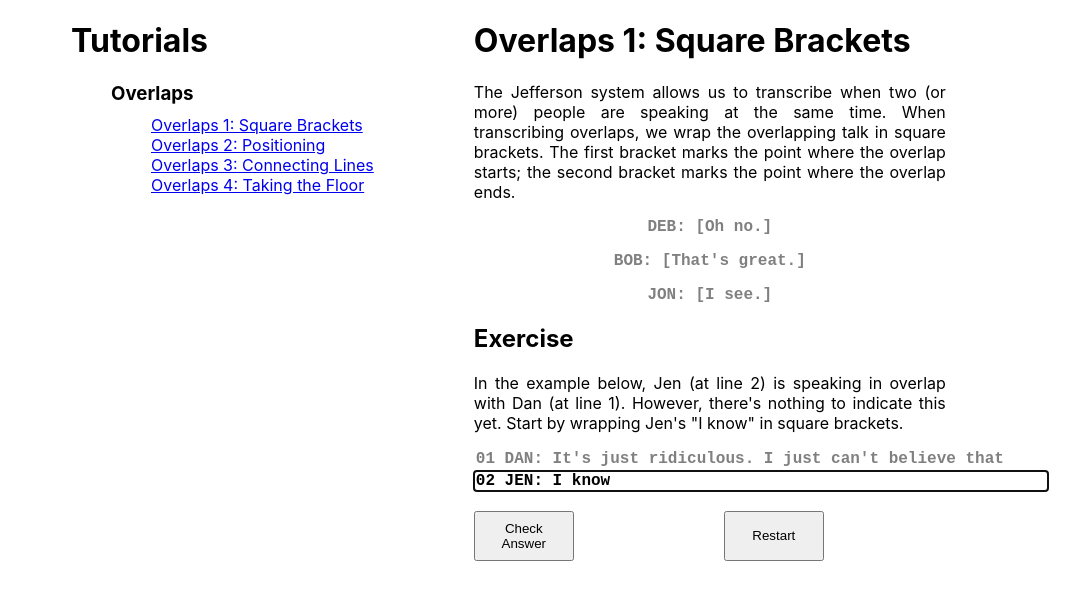
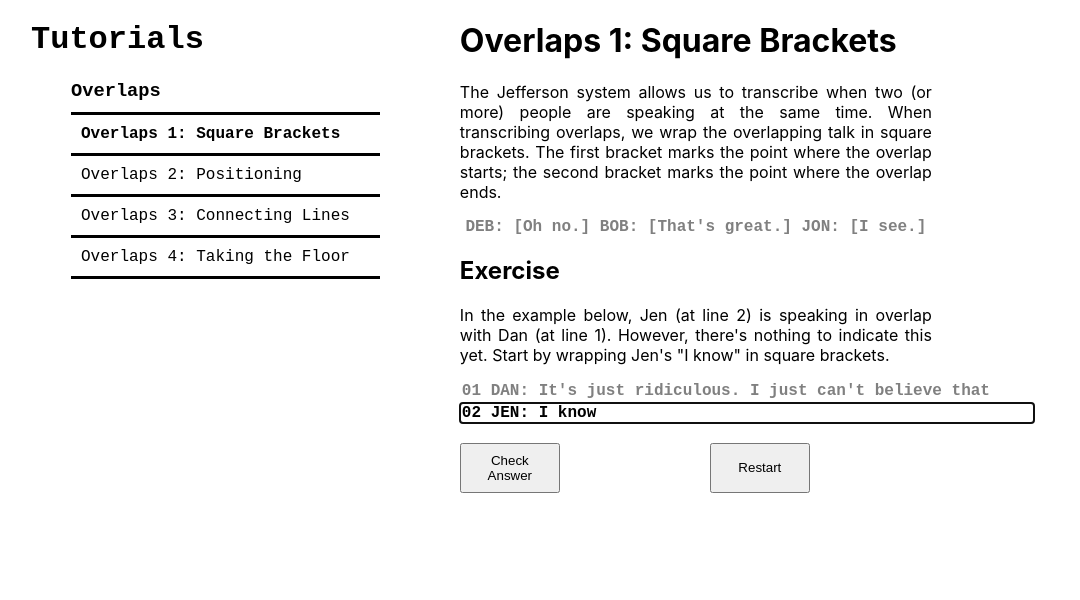
Before and after one commit to joseph-ford10/tutorial, a React (Create React App) app: page /overlap1 in a window 1280 px wide. Shown: the top 600 px of the page, without its empty margins (69-1149 px from the left). Built offline with nearby package versions, Linux system fonts and the light colour scheme.

Commit message:
Add current page indicator to navlist

```diff
--- a/src/App.js
+++ b/src/App.js
@@ -1,23 +1,31 @@
+import Overlap from './Overlap'
 import Overlap1 from './Overlap1'
 import Overlap2 from './Overlap2'
 import Overlap3 from './Overlap3'
 import Overlap4 from './Overlap4'
 import TestComponent from './TestComponent'
+import { useState } from 'react'
 
 import { BrowserRouter, Routes, Route } from 'react-router-dom'
 
 function App() {
+  const [complete1, setComplete1] = useState(false)
+  const [complete2, setComplete2] = useState(false)
+  const [complete3, setComplete3] = useState(false)
+  const [complete4, setComplete4] = useState(false)
+
   return (
     <div className="App">
+      <div className="wrapper">
         <BrowserRouter>
           <Routes>
             <Route path="overlap1" element={<Overlap1 />} />
             <Route path="overlap2" element={<Overlap2 />} />
             <Route path="overlap3" element={<Overlap3 />} />
             <Route path="overlap4" element={<Overlap4 />} />
-          <Route path="test" element={<TestComponent />} />
           </Routes>
         </BrowserRouter>
+      </div>
     </div>
   )
 }
--- /dev/null
+++ b/src/Circle.js
@@ -0,0 +1,7 @@
+import React from 'react'
+
+const Circle = () => {
+  return <div className="circle"></div>
+}
+
+export default Circle
--- a/src/Data.js
+++ b/src/Data.js
@@ -16,6 +16,7 @@ const overlap1Data = {
   correctAnswer: `[I know]`,
   correctAnswerFull: `02 JEN: [I know]`,
   editLine: 1,
+  complete: false,
 }
 
 const overlap2Data = {
@@ -36,6 +37,7 @@ const overlap2Data = {
   ],
   correctAnswerFull: `02 JEN:                       [I know]`,
   editLine: 1,
+  complete: false,
 }
 
 const overlap3Data = {
@@ -58,6 +60,7 @@ const overlap3Data = {
   ],
   correctAnswerFull: `03 DAN: =they would close the arcade down.`,
   editLine: 2,
+  complete: false,
 }
 
 const overlap4Data = {
@@ -81,6 +84,7 @@ const overlap4Data = {
   ],
   correctAnswerFull: `04 JEN:                   [   I agr]ee. It's terrible.`,
   editLine: 3,
+  complete: false,
 }
 
 export { overlap1Data }
--- a/src/Layout.js
+++ b/src/Layout.js
@@ -31,8 +31,6 @@ const Layout = ({
 
   return (
     <>
-      <div className="wrapper">
-        <NavList />
       <main>
         <h1>{title}</h1>
         <p>{explanation}</p>
@@ -57,7 +55,6 @@ const Layout = ({
         {complete === true ? <CompletedText howComplete={howComplete} /> : ''}
         {complete === true ? <NextPageButton nextPage={nextPage} /> : ''}
       </main>
-      </div>
       {/* <Footer /> */}
     </>
   )
--- a/src/NavList.js
+++ b/src/NavList.js
@@ -4,25 +4,36 @@ import { BrowserRouter, Routes, Route } from 'react-router-dom'
 
 import { Link } from 'react-router-dom'
 
-const NavList = () => {
+import Circle from './Circle'
+
+const NavList = ({ unitNum }) => {
+  const titles = [
+    'Overlaps 1: Square Brackets',
+    'Overlaps 2: Positioning',
+    'Overlaps 3: Connecting Lines',
+    'Overlaps 4: Taking the Floor',
+  ]
+
   return (
-    <ul>
+    <ul className="navList">
       <li className="mainList">
         <h1 className="listMainHead">Tutorials</h1>
         <ul>
           <h3 className="listSubHead">Overlaps</h3>
-          <ul>
-            <Link to="/overlap1">Overlaps 1: Square Brackets</Link>
-          </ul>
-          <ul>
-            <Link to="/overlap2">Overlaps 2: Positioning</Link>
-          </ul>
-          <ul>
-            <Link to="/overlap3">Overlaps 3: Connecting Lines</Link>
-          </ul>
-          <ul>
-            <Link to="/overlap4">Overlaps 4: Taking the Floor</Link>
-          </ul>
+          {titles.map((item, index) => (
+            <Link
+              to={`/overlap${index + 1}`}
+              style={{ fontWeight: index + 1 === unitNum ? 'bold' : '' }}
+            >
+              <li
+                className={`overlap${index + 1}List navListItem ${
+                  index === 0 ? 'topItem' : ''
+                }`}
+              >
+                {item}
+              </li>
+            </Link>
+          ))}
         </ul>
       </li>
     </ul>
--- /dev/null
+++ b/src/Overlap.js
@@ -0,0 +1,18 @@
+import React, { useState } from 'react'
+import NavList from './NavList'
+import Overlap1 from './Overlap1'
+import Overlap2 from './Overlap2'
+import Overlap3 from './Overlap3'
+import Overlap4 from './Overlap4'
+import { BrowserRouter, Routes, Route } from 'react-router-dom'
+
+const Overlap = () => {
+  const [complete1, setComplete1] = useState(false)
+  const [complete2, setComplete2] = useState(false)
+  const [complete3, setComplete3] = useState(false)
+  const [complete4, setComplete4] = useState(false)
+
+  return <div className="wrapper"></div>
+}
+
+export default Overlap
--- a/src/Overlap1.js
+++ b/src/Overlap1.js
@@ -1,18 +1,22 @@
 import React, { useEffect, useState } from 'react'
 import Layout from './Layout'
 import { overlap1Data as o1Data } from './Data'
+import NavList from './NavList'
 
 const Overlap1 = () => {
   const [complete1, setComplete1] = useState(false)
 
   const examples = (
     <div className="examples1">
-      <p>{o1Data.examples[0]}</p> <p>{o1Data.examples[1]}</p>{' '}
-      <p>{o1Data.examples[2]}</p>
+      <p>
+        {o1Data.examples[0]} {o1Data.examples[1]} {o1Data.examples[2]}{' '}
+      </p>
     </div>
   )
 
   return (
+    <>
+      <NavList unitNum={1} />
       <Layout
         title={o1Data.title}
         explanation={o1Data.explanation}
@@ -27,6 +31,7 @@ const Overlap1 = () => {
         setComplete={setComplete1}
         unitNum="1"
       />
+    </>
   )
 }
 
--- a/src/Overlap2.js
+++ b/src/Overlap2.js
@@ -1,6 +1,7 @@
 import React, { useState } from 'react'
 import Layout from './Layout'
 import { overlap2Data as o2Data } from './Data'
+import NavList from './NavList'
 
 const Overlap2 = () => {
   const [complete2, setComplete2] = useState(false)
@@ -13,6 +14,8 @@ const Overlap2 = () => {
   )
 
   return (
+    <>
+      <NavList unitNum={2} />
       <Layout
         title={o2Data.title}
         explanation={o2Data.explanation}
@@ -27,6 +30,7 @@ const Overlap2 = () => {
         setComplete={setComplete2}
         unitNum="2"
       />
+    </>
   )
 }
 
--- a/src/Overlap3.js
+++ b/src/Overlap3.js
@@ -1,6 +1,7 @@
 import React, { useState } from 'react'
 import { overlap3Data as o3Data } from './Data'
 import Layout from './Layout'
+import NavList from './NavList'
 
 const Overlap3 = () => {
   const [complete3, setComplete3] = useState(false)
@@ -14,6 +15,8 @@ const Overlap3 = () => {
   )
 
   return (
+    <>
+      <NavList unitNum={3} />
       <Layout
         title={o3Data.title}
         explanation={o3Data.explanation}
@@ -27,6 +30,7 @@ const Overlap3 = () => {
         setComplete={setComplete3}
         unitNum="3"
       />
+    </>
   )
 }
 
--- a/src/Overlap4.js
+++ b/src/Overlap4.js
@@ -1,6 +1,7 @@
 import React, { useState } from 'react'
 import { overlap4Data as o4Data } from './Data'
 import Layout from './Layout'
+import NavList from './NavList'
 
 const Overlap4 = () => {
   const [complete4, setComplete4] = useState(false)
@@ -14,6 +15,8 @@ const Overlap4 = () => {
   )
 
   return (
+    <>
+      <NavList unitNum={4} />
       <Layout
         title={o4Data.title}
         explanation={o4Data.explanation}
@@ -27,6 +30,7 @@ const Overlap4 = () => {
         setComplete={setComplete4}
         unitNum="4"
       />
+    </>
   )
 }
 
--- a/src/index.css
+++ b/src/index.css
@@ -141,6 +141,7 @@ main {
 .listMainHead {
   list-style-type: none;
   list-style-type: none;
+  font-family: 'Courier New', Courier, monospace
 }
 
 .topNavbar {
@@ -195,3 +196,44 @@ li {
   font-size: 16px;
   margin: 0;
 }
+
+a {
+  color: black;
+  text-decoration: none;
+}
+
+li {
+  width: 100%;
+  text-decoration: none;
+  list-style-type: none;
+}
+
+.circle {
+  border-radius: 50%;
+  height: 10px;
+  width: 10px;
+  margin: 0;
+  border-style: solid;
+  border-color: black;
+  display: inline-block;
+}
+
+.navListItem:hover {
+  background-color: lightgrey;
+}
+
+.navListItem {
+  font-family: 'Courier New', Courier, monospace;
+  font-size: 12;
+  border-bottom: solid black;
+  text-decoration: none!important;
+  padding: 10px;
+}
+
+.listSubHead {
+  font-family: 'Courier New', Courier, monospace
+}
+
+.topItem {
+  border-top: solid black;
+}
```
Lines whose indentation alone changed are shown as unchanged.
